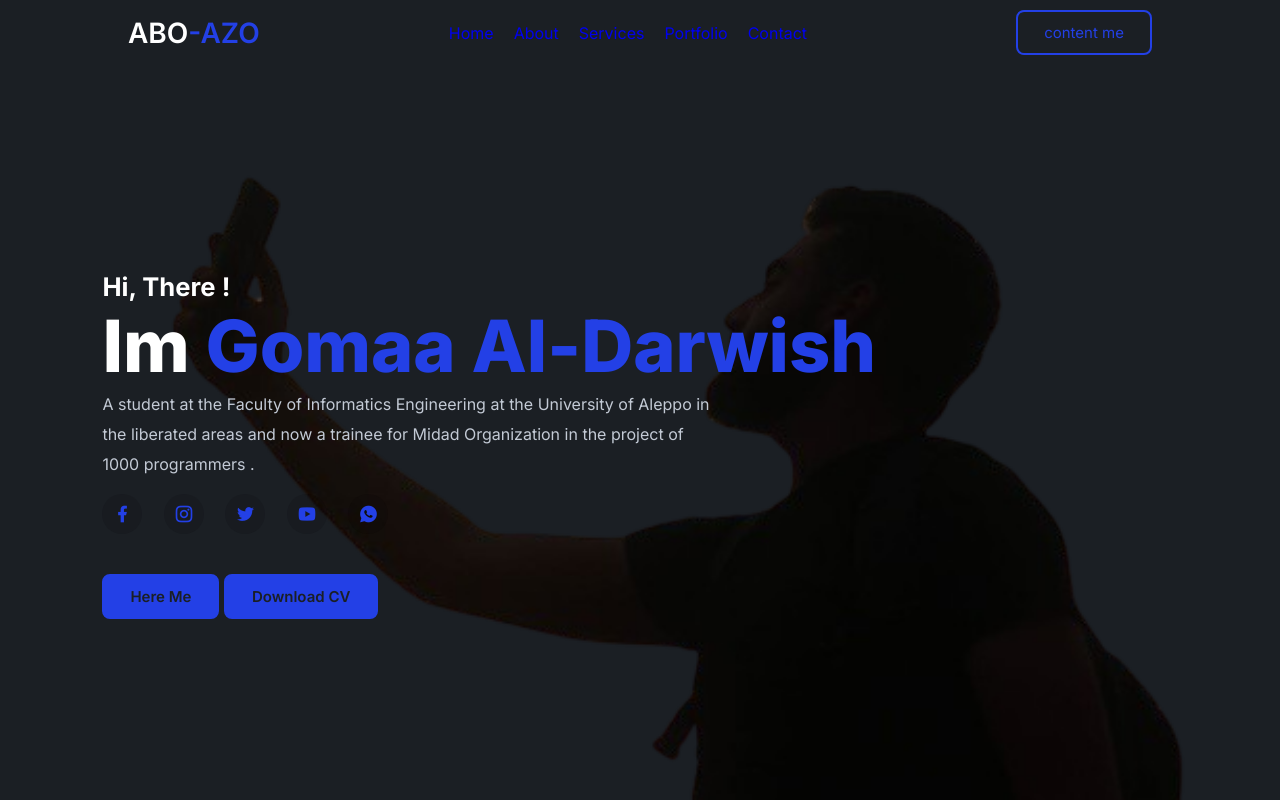
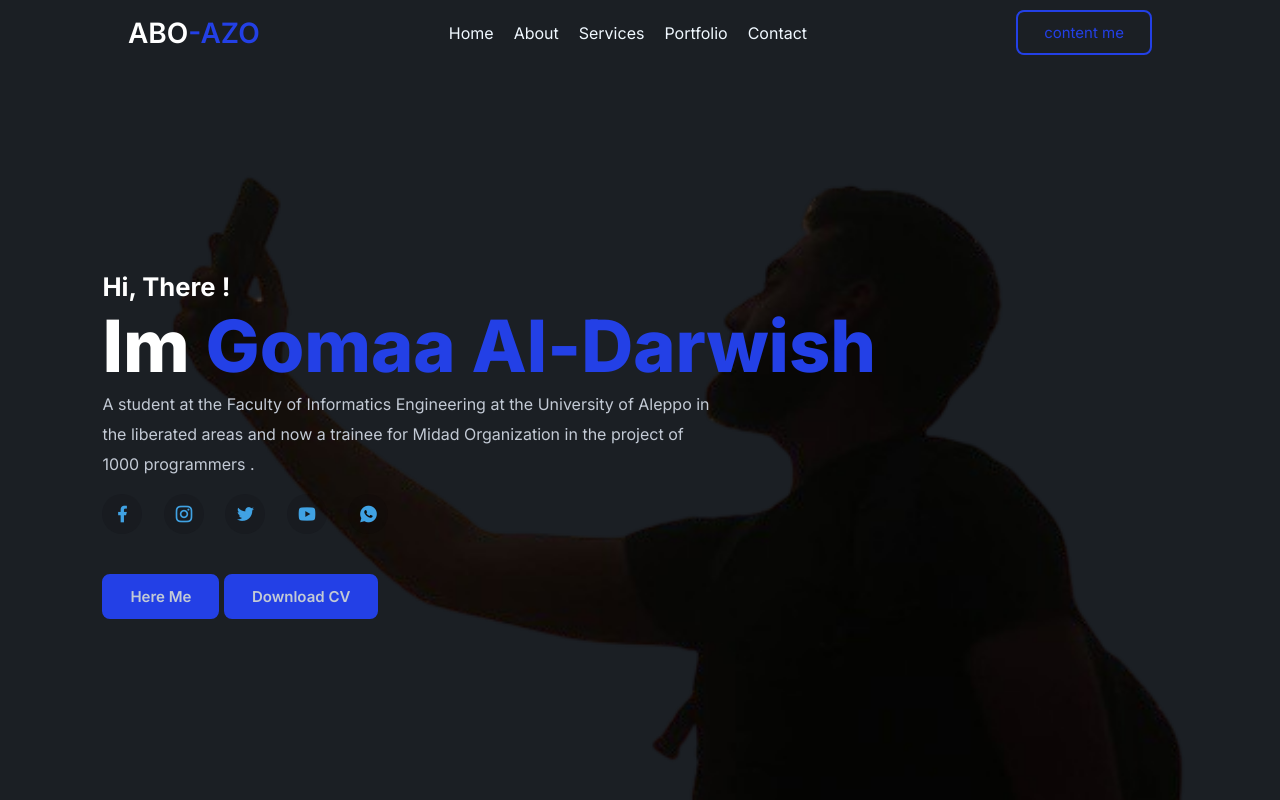
Before and after one commit to gomaa-aldarwish/function, a plain HTML site: page index.html in a window 1280 px wide. Shown: the top 800 px of the page. Drawn offline with nearby package versions, Linux system fonts and the light colour scheme; files that its build step writes are made by us from their sources; files whose address does not match are found by name.

Commit message:
Update style.css

```diff
--- a/style.css
+++ b/style.css
@@ -38,7 +38,7 @@
      background-color:var(--bg-color);
     } */
      nav{
-        position: fixed;
+    position: fixed;
     width: 100%;
     top: 0;
     right: 0;
@@ -79,10 +79,28 @@
     transition: all .50s ease;
 
     }
+    a{
+        color: aliceblue;
+    }
     .navlist a:hover{
         color: var(--main-color);
         text-shadow: 3px 3px 20px var(--main-color),-2px 1px 30px var(--text-color);
     }
+    /* .navlist{
+        display: flex;
+    }
+    nav > a{
+    font-size: var(--p-font);
+    font-weight: 500;
+    color: #fff;
+    margin-left: 40px;
+    transition: all .50s ease;
+
+    }
+    .navlist a:hover{
+        color: var(--main-color);
+        text-shadow: 3px 3px 20px var(--main-color),-2px 1px 30px var(--text-color);
+    } */
     #menu-icon{
     font-size: 35px;
     z-index:  10001;
@@ -114,7 +132,7 @@
         height: 100vh;
         width: 100%;
 
-    background: url(./imag/MY\ PHOTO.png);
+    background: url(../imag/MY\ PHOTO.png);
      background-position: top right;
      background-size: cover;
      display: flex;
@@ -166,7 +184,7 @@
     justify-content: center;
     width: 40px;
     height: 40px;
-    color: var(--main-color);
+    color: #40A2E3;
     border-radius: 50%;
     backdrop-filter: brightness(88%);
     font-size: 20px;
@@ -183,7 +201,7 @@
     display: inline-block;
     padding: 11px 26px;
     background: var(--main-color);
-    color: var(--bg-color);
+    color:var(--other-color);
     border: 2px solid var(--main-color);
     border-radius: 8px;
     font-size: 15px;
@@ -199,7 +217,7 @@
         display: inline-block;
         padding: 11px 26px;
         background: var(--main-color);
-        color: var(--bg-color);
+        color: var(--other-color);
         border: 2px solid var(--main-color);
         border-radius: 8px;
         font-size: 15px;
@@ -259,7 +277,7 @@
     line-height: 42px;
     }
     .exp-area p span{
-    color: var(--other-color);
+    color: var(--main-color);
         font-size: var(--p-font);
         font-weight: 400;
     margin-left: 8px;
```
